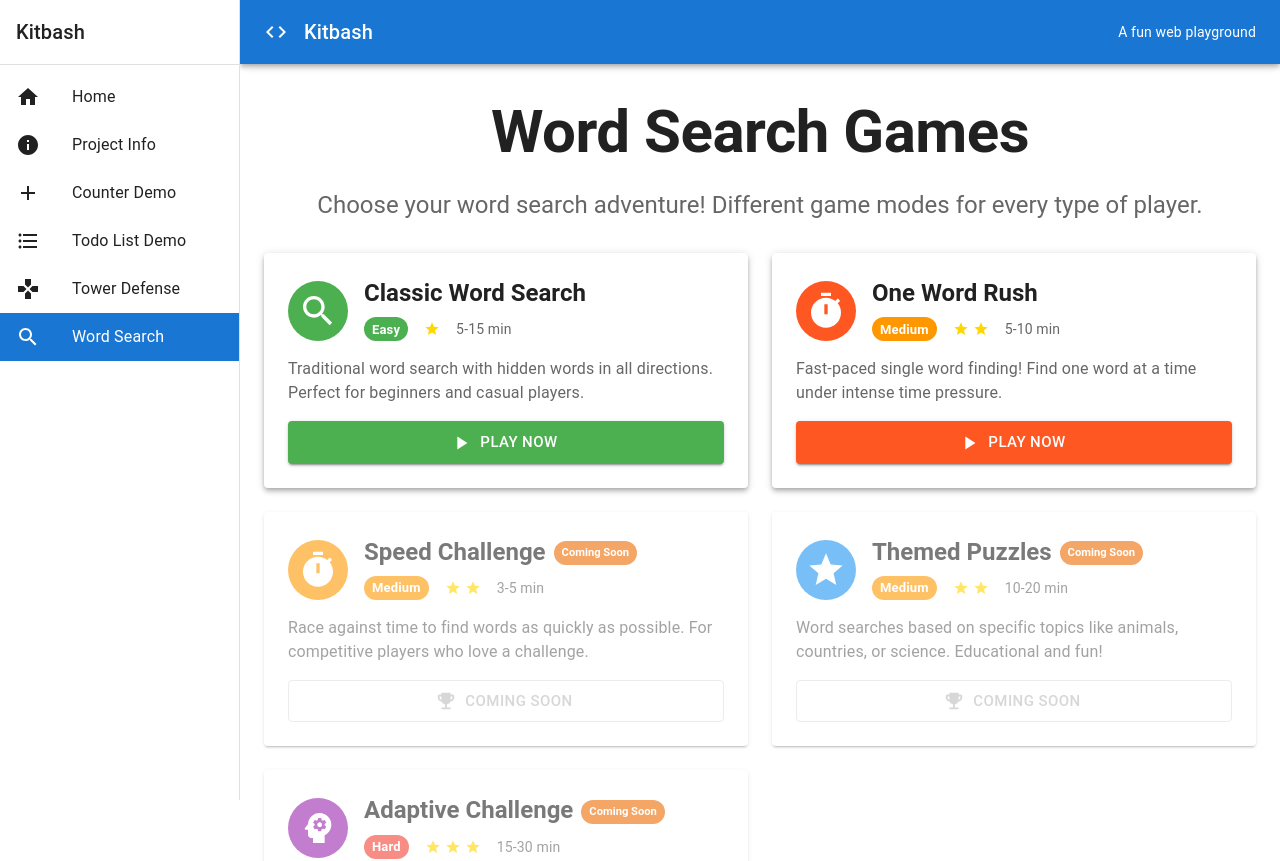
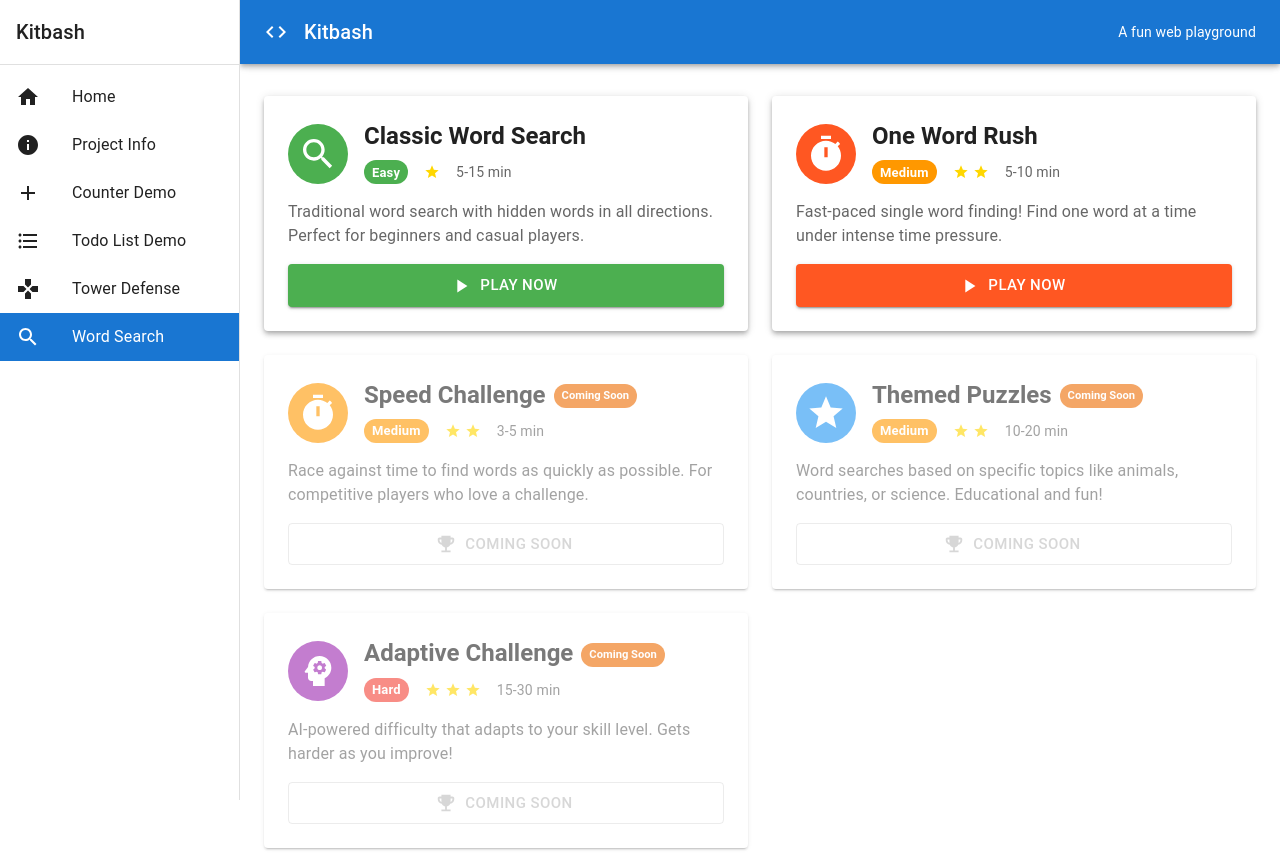
Before and after one commit to taco429/kitbash, a React (Vite) app: page /kitbash/word-search in a window 1280 px wide. Shown: the top 861 px of the page. Built offline with nearby package versions, Linux system fonts and the light colour scheme.

Commit message:
Remove header text from WordSearchHubPage
Co-authored-by: multibox2726 <multibox2726@gmail.com>

```diff
--- a/src/pages/WordSearchHubPage.tsx
+++ b/src/pages/WordSearchHubPage.tsx
@@ -125,15 +125,6 @@ export const WordSearchHubPage = () => {
 
   return (
     <Container maxWidth="lg" sx={{ py: 4 }}>
-      <Box sx={{ textAlign: 'center', mb: 4 }}>
-        <Typography variant="h2" component="h1" gutterBottom sx={{ fontWeight: 'bold' }}>
-          Word Search Games
-        </Typography>
-        <Typography variant="h5" color="text.secondary" paragraph>
-          Choose your word search adventure! Different game modes for every type of player.
-        </Typography>
-      </Box>
-
       <Grid container spacing={3}>
         {gameTypes.map((gameType) => (
           <Grid item xs={12} md={6} key={gameType.id}>
```
